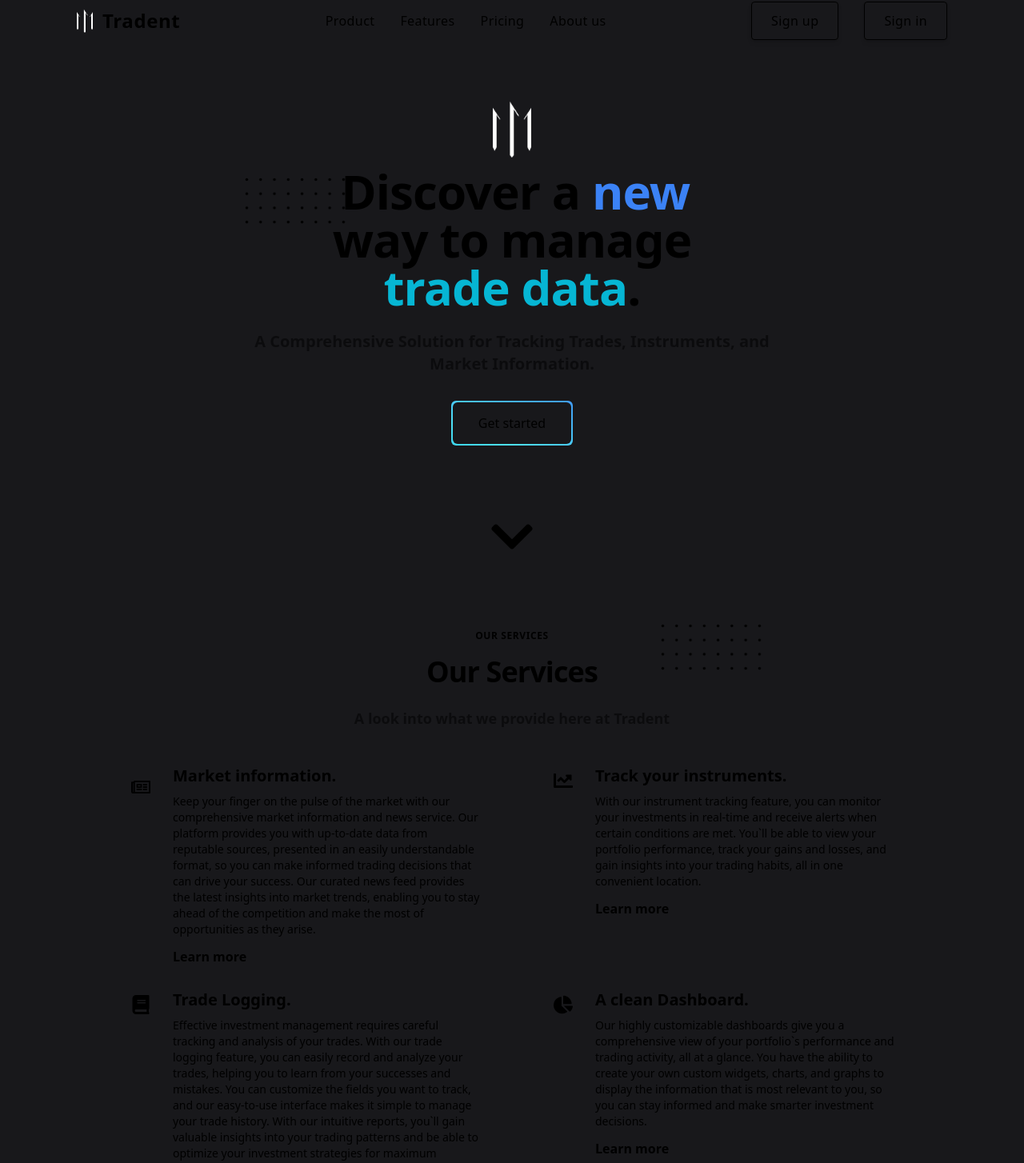
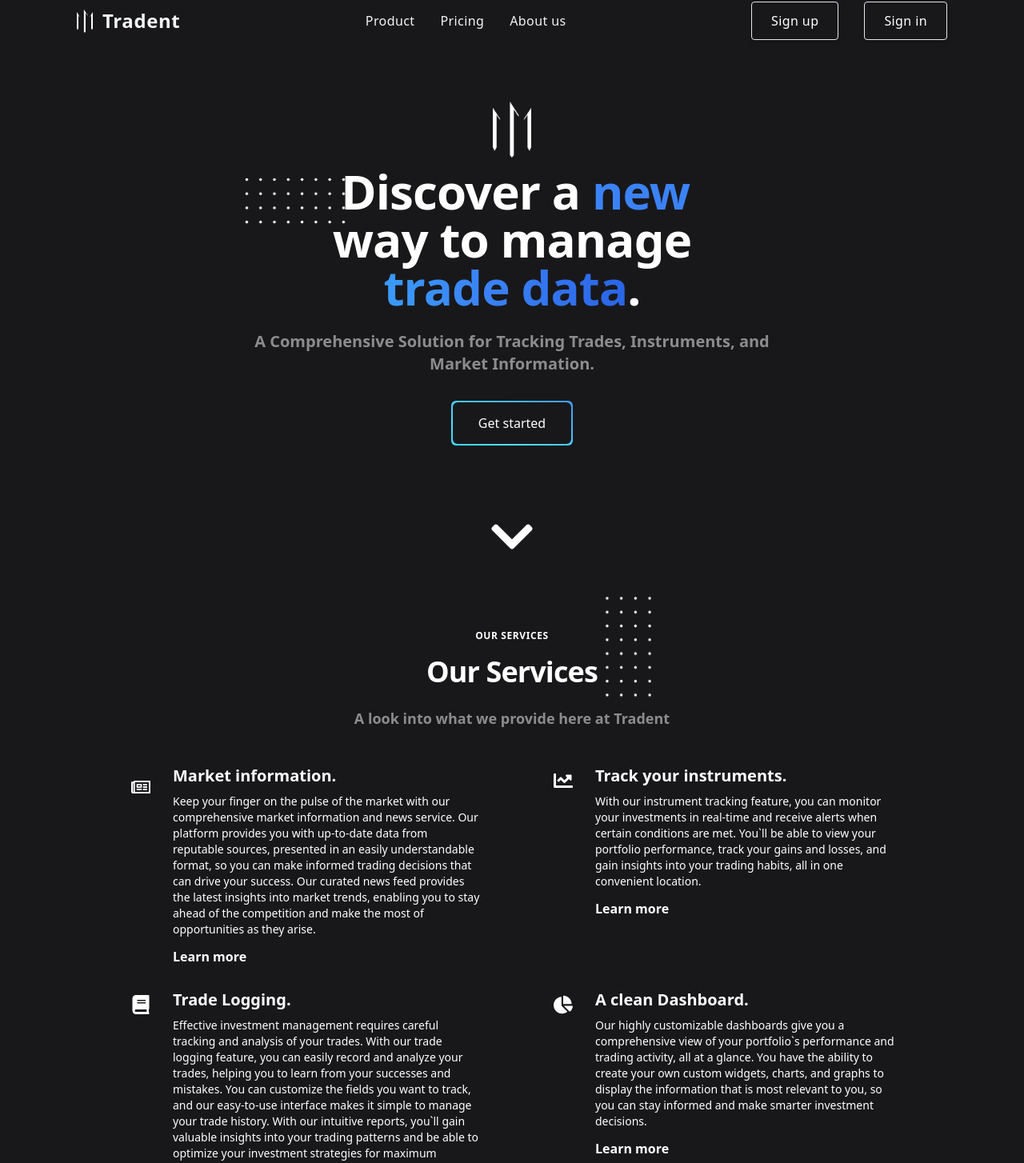
Before and after one commit to KJdotIO/tradent-app, a Next.js app: page / in a window 1280 px wide. Shown: the part 18-1472 px from the top of the page at 80% size. Built offline with nearby package versions, Linux system fonts and the light colour scheme.

Commit message:
few updates

```diff
--- a/components/Features.js
+++ b/components/Features.js
@@ -2,21 +2,24 @@
 import {FaRegNewspaper, FaChartLine, FaBook, FaChartPie} from 'react-icons/fa'
 import Link from 'next/link';
 
+
 const Features = () => {
     return (
+      <>
         <div className="px-4 pb-16 mx-auto sm:max-w-xl md:max-w-full lg:max-w-screen-xl md:px-24 lg:px-8 lg:pb-20">
           <div className="max-w-xl mb-10 md:mx-auto sm:text-center lg:max-w-2xl md:mb-12">
+
             <div>
-            <p className="inline-block px-3 py-px mb-4 text-xs font-semibold tracking-wider text-teal-900 uppercase rounded-full bg-teal-accent-400">
+              <p className="inline-block px-3 py-px mb-4 text-xs font-semibold tracking-wider uppercase rounded-full bg-teal-accent-400">
                 Our Services
               </p>
             </div>
-          <h2 className="max-w-lg mb-6 font-sans text-3xl font-bold leading-none tracking-tight text-gray-900 sm:text-4xl md:mx-auto">
+            <h2 className="max-w-lg mb-6 font-sans text-3xl font-bold leading-none tracking-tight sm:text-4xl md:mx-auto">
               <span className="relative inline-block">
                 <svg
                   viewBox="0 0 52 24"
                   fill="currentColor"
-                className="absolute top-[0px] left-[405px] z-0 hidden w-32 -mt-8 -ml-20 text-blue-gray-100 lg:w-32 lg:-ml-28 lg:-mt-10 sm:block"
+                  className=" rotate-90 absolute top-[0px] left-[300px] z-0 hidden w-32 -mt-8 -ml-20 text-blue-gray-100 lg:w-32 lg:-ml-28 lg:-mt-10 sm:block"
                 >
                   <defs>
                     <pattern
@@ -39,20 +42,20 @@
               </span>{' '}
               Services
             </h2>
-          <p className="opacity-50 font-semibold text-base text-gray-700 md:text-lg">
+            <p className="opacity-50 font-semibold text-base md:text-lg">
               A look into what we provide here at Tradent
             </p>
           </div>
-        <div className="grid max-w-screen-lg gap-8 row-gap-10 mx-auto lg:grid-cols-2">
+          <div className="grid justify-center max-w-screen-lg gap-8 row-gap-10 mx-auto lg:grid-cols-2">
             <div className="flex flex-col max-w-md sm:mx-auto sm:flex-row">
               <div className="mr-4">
-              <div className=" text-2xl flex items-center justify-center w-12 h-12 mb-4 rounded-full bg-indigo-50">
+                <div className=" text-2xl flex items-center justify-center w-12 h-12 mb-4 rounded-full ">
                   <FaRegNewspaper />
                 </div>
               </div>
               <div>
                 <h6 className="mb-3 text-xl font-bold leading-5">Market information.</h6>
-              <p className="mb-3 text-sm text-gray-900">
+                <p className="mb-3 text-sm">
                 Keep your finger on the pulse of the market with our comprehensive market information and news service.
                 Our platform provides you with up-to-date data from reputable sources,
                 presented in an easily understandable format,
@@ -71,8 +74,8 @@
             </div>
             <div className="flex flex-col max-w-md sm:mx-auto sm:flex-row">
               <div className="mr-4">
-              <div className="flex items-center justify-center w-12 h-12 mb-4 rounded-full bg-indigo-50">
-              <div className=" text-2xl flex items-center justify-center w-12 h-12 mb-4 rounded-full bg-indigo-50">
+                <div className="flex items-center justify-center w-12 h-12 mb-4 rounded-full ">
+                <div className=" text-2xl flex items-center justify-center w-12 h-12 mb-4 rounded-full ">
                   <FaChartLine />
                 </div>
                 </div>
@@ -81,7 +84,7 @@
                 <h6 className="mb-3 text-xl font-bold leading-5">
                   Track your instruments.
                 </h6>
-              <p className="mb-3 text-sm text-gray-900">
+                <p className="mb-3 text-sm ">
                 With our instrument tracking feature, you can monitor your investments
                 in real-time and receive alerts when certain conditions are met.
                 You`ll be able to view your portfolio performance,
@@ -99,8 +102,8 @@
             </div>
             <div className="flex flex-col max-w-md sm:mx-auto sm:flex-row">
               <div className="mr-4">
-              <div className="flex items-center justify-center w-12 h-12 mb-4 rounded-full bg-indigo-50">
-              <div className=" text-2xl flex items-center justify-center w-12 h-12 mb-4 rounded-full bg-indigo-50">
+                <div className="flex items-center justify-center w-12 h-12 mb-4 rounded-full ">
+                <div className=" text-2xl flex items-center justify-center w-12 h-12 mb-4 rounded-full ">
                   <FaBook />
                 </div>
                 </div>
@@ -109,7 +112,7 @@
                 <h6 className="mb-3 text-xl font-bold leading-5">
                   Trade Logging.
                 </h6>
-              <p className="mb-3 text-sm text-gray-900">
+                <p className="mb-3 text-sm ">
                 Effective investment management requires careful tracking and analysis of your trades.
                 With our trade logging feature, you can easily record and analyze your trades,
                 helping you to learn from your successes and mistakes.
@@ -127,19 +130,19 @@
                 </Link>
               </div>
             </div>
-          <div className="flex flex-col max-w-md sm:mx-auto sm:flex-row">
+            <div className=" flex flex-col max-w-md sm:mx-auto sm:flex-row">
               <div className="mr-4">
-              <div className="flex items-center justify-center w-12 h-12 mb-4 rounded-full bg-indigo-50">
-              <div className=" text-2xl flex items-center justify-center w-12 h-12 mb-4 rounded-full bg-indigo-50">
+                <div className="flex items-center justify-center w-12 h-12 mb-4 rounded-full ">
+                <div className=" text-2xl flex items-center justify-center w-12 h-12 mb-4 rounded-full ">
                   <FaChartPie />
                 </div>
                 </div>
               </div>
-            <div>
+              <div className=''>
                 <h6 className="mb-3 text-xl font-bold leading-5">
                   A clean Dashboard.
                 </h6>
-              <p className="mb-3 text-sm text-gray-900">
+                <p className="mb-3 text-sm ">
                 Our highly customizable dashboards give you a comprehensive view of your portfolio`s
                 performance and trading activity, all at a glance. You have the ability to create your
                 own custom widgets, charts, and graphs to display the information that is most relevant
@@ -156,6 +159,7 @@
             </div>
           </div>
         </div>
+      </>
     );
   };
 
--- a/components/Footer.js
+++ b/components/Footer.js
@@ -4,7 +4,7 @@
 
 const Footer = () => {
     return (
-      <div className="bg-gray-900">
+      <div>
         <div className="px-4 pt-16 mx-auto sm:max-w-xl md:max-w-full lg:max-w-screen-xl md:px-24 lg:px-8">
           <div className=" flex justify-around flex-wrap mb-10">
             {/* <div className="mb-10 text-center">
@@ -57,7 +57,7 @@
                   placeholder="Email"
                   required
                   type="text"
-                  className="flex-grow w-full h-12 px-4 mb-3 transition duration-200 bg-white border border-gray-300 rounded shadow-sm appearance-none md:mr-2 md:mb-0 focus:border-deep-purple-accent-400 focus:outline-none focus:shadow-outline"
+                  className="flex-grow w-full h-12 px-4 mb-3 transition duration-200 bg-white border border-gray-300 text-black rounded shadow-sm appearance-none md:mr-2 md:mb-0 focus:border-deep-purple-accent-400 focus:outline-none focus:shadow-outline"
                 />
                 <button
                 type='submit'
--- a/components/Header.js
+++ b/components/Header.js
@@ -1,4 +1,5 @@
-import { React, useState} from "react";
+import { useState} from "react";
+import React from "react";
 import logo from '../public/Tradent-logo.png'
 import Image from "next/image";
 import Link from "next/link";
@@ -35,16 +36,6 @@
               <li>
                 <Link
                   href="/"
-                  aria-label="Our product"
-                  title="Our product"
-                  className="hover:underline font-medium tracking-wide text-gray-100 hover:opacity-75 transition-opacity duration-200 hover:text-teal-accent-400"
-                >
-                  Features
-                </Link>
-              </li>
-              <li>
-                <Link
-                  href="/"
                   aria-label="Product pricing"
                   title="Product pricing"
                   className="hover:underline font-medium tracking-wide text-gray-100 hover:opacity-75 transition-opacity duration-200 hover:text-teal-accent-400"
@@ -54,7 +45,7 @@
               </li>
               <li>
                 <Link
-                  href="/"
+                  href="/about"
                   aria-label="About us"
                   title="About us"
                   className="hover:underline font-medium tracking-wide text-gray-100 hover:opacity-75 transition-opacity duration-200 hover:text-teal-accent-400"
@@ -156,16 +147,6 @@
                         <li>
                           <Link
                             href="/"
-                            aria-label="Our product"
-                            title="Our product"
-                            className="hover:underline font-medium tracking-wide hover:opacity-75 transition-opacity duration-200 hover:text-deep-purple-accent-400"
-                          >
-                            Features
-                          </Link>
-                        </li>
-                        <li>
-                          <Link
-                            href="/"
                             aria-label="Product pricing"
                             title="Product pricing"
                             className="hover:underline font-medium tracking-wide hover:opacity-75 transition-opacity duration-200 hover:text-deep-purple-accent-400"
@@ -175,7 +156,7 @@
                         </li>
                         <li>
                           <Link
-                            href="/"
+                            href="/about"
                             aria-label="About us"
                             title="About us"
                             className="hover:underline font-medium tracking-wide hover:opacity-75 transition-opacity duration-200 hover:text-deep-purple-accent-400"
--- /dev/null
+++ b/pages/about.tsx
@@ -0,0 +1,32 @@
+import React from "react";
+
+import Header from "@/components/Header";
+import Head from "next/head";
+
+const about = () => {
+    return(
+        <>
+            <Head>
+                <title>Tradent</title>
+                <meta name="description" content="A new way to manage trade data." />
+                <meta name="viewport" content="width=device-width, initial-scale=1" />
+                <link rel="icon" href="/favicon.ico" />
+            </Head>
+
+            <Header />
+
+            <main className="bg-[#18181b] min-h-screen mt-[75px] sm:[80px]">
+                <section className="px-[150px]">
+                    <div className="flex items-start flex-col">
+                        <h1 className="text-6xl">Who we are</h1>
+                        <p className="text-xl">And what we do</p>
+                    </div>
+
+                </section>
+
+            </main>
+        </>
+    )
+}
+
+export default about;
--- a/pages/index.tsx
+++ b/pages/index.tsx
@@ -1,12 +1,13 @@
  import Head from 'next/head'
 import Image from 'next/image'
-import logo from '../public/Tradent-logo.png'
-import Header from '../components/Header.js'
 import Link from 'next/link'
 import { Transition } from '@headlessui/react'
 import { useState } from 'react'
+
+import logo from '../public/Tradent-logo.png'
+import Header from '../components/Header.js'
+import Footer from '../components/Footer'
 import Features from '../components/Features'
-import Footer from '../components/Footer'
 
 import {FaChevronDown} from 'react-icons/fa'
 
@@ -26,9 +27,9 @@
       <main className=" bg-[#18181b] min-h-screen mt-[75px] sm:[80px]">
 
         <section>
+
           <div className=" px-4 py-16 mx-auto sm:max-w-xl md:max-w-full lg:max-w-screen-xl md:px-24 lg:px-8 lg:py-20">
-            <div className="max-w-xl sm:mx-auto lg:max-w-2xl">
-              <div className="flex flex-col mb-16 sm:text-center sm:mb-0">
+            <div className="max-w-xl sm:mx-auto lg:max-w-2xl">              <div className="flex flex-col mb-16 sm:text-center sm:mb-0">
                 <Link href="/" className="mb-6 sm:mx-auto">
                     <Transition
                     show={fadeUp}
@@ -37,7 +38,7 @@
                     enterFrom="opacity-0 translate-y-5"
                     enterTo="opacity-100 translate-y-0"
                     >
-                      <div className="flex items-center justify-center w-12 h-12 rounded-full bg-indigo-50">
+                      <div className="flex items-center justify-center w-12 h-12 rounded-full ">
                         <Image className=" delay-500" alt="logo" src={logo} />
 
                       </div>
@@ -76,7 +77,7 @@
                         />
                       </svg>
                     </span>{' '}
-                    <span className=" text-6xl ">Discover a <span className=" text-secondaryGrad">new</span> way to manage <span className=" text-primaryGrad">trade data</span>.</span>
+                    <span className=" text-6xl ">Discover a <span className=" text-secondaryGrad">new</span> way to manage <span className=" text-transparent bg-gradient-to-r from-sky-400 via-blue-500 to-blue-700 bg-clip-text animate-text">trade data</span>.</span>
 
                   </Transition>
                 </h2>
@@ -88,7 +89,7 @@
                   enterFrom="opacity-0 translate-y-5"
                   enterTo="opacity-100 translate-y-0"
                 >
-                  <p className="text-xl text-gray-700 md:text-xl font-semibold opacity-50">
+                  <p className="text-xl md:text-xl font-semibold opacity-50">
                   A Comprehensive Solution for Tracking Trades, Instruments, and Market Information.
                   </p>
                 </Transition>
--- a/styles/globals.css
+++ b/styles/globals.css
@@ -81,6 +81,7 @@
   box-sizing: border-box;
   padding: 0;
   margin: 0;
+  color: white;
 }
 
 html,
@@ -100,8 +101,16 @@
 }
 
 Link {
-  color: inherit;
+  color: white;
   text-decoration: none;
+}
+
+Image {
+  background: none;
+}
+
+p {
+  color: white;
 }
 
 @media (prefers-color-scheme: dark) {
--- a/tailwind.config.js
+++ b/tailwind.config.js
@@ -1,4 +1,6 @@
 /** @type {import('tailwindcss').Config} */
+const colors = require('tailwindcss/colors');
+
 module.exports = {
   content: [
     "./app/**/*.{js,ts,jsx,tsx}",
@@ -10,8 +12,19 @@
       'gradient-x':'gradient-x 15s ease infinite',
       'gradient-y':'gradient-y 15s ease infinite',
       'gradient-xy':'gradient-xy 15s ease infinite',
+      'text': 'text 5s ease infinite',
   },
   'keyframes': {
+    'text': {
+      '0%, 100%': {
+        'background-size': '200% 200%',
+        'background-position': 'left center',
+      },
+      '50%': {
+        'background-size': '200% 200%',
+        'background-position': 'right center',
+      },
+    },
       'gradient-y': {
           '0%, 100%': {
               'background-size':'400% 400%',
@@ -43,15 +56,27 @@
           }
       }
   },
+  extend: {
     colors: {
       'primaryGrad': '#06b6d4',
       'secondaryGrad': '#3b82f6',
+      'transparent': 'transparent',
+      'current': 'currentColor',
+      'black': colors.black,
+      'white': colors.white,
+      'gray': colors.gray,
+      'red': colors.red,
+      'yellow': colors.yellow,
+      'green': colors.green,
+      'blue': colors.blue,
+      'indigo': colors.indigo,
+      'purple': colors.purple,
+      'pink': colors.pink,
     },
-    extend: {
-      fontFamily: {
-        inter: ['Inter', 'sans-serif']
-      },
+    fontFamily: {
+      inter: ['Inter', 'sans-serif']
     },
+  },
   },
   plugins: [],
 }
```
Also changed, not shown: pages/_app.tsx (line endings or trailing spaces), services/oandaAPI.js (added), services/oandaCurrencies.js (added). Lines whose indentation alone changed are shown as unchanged.
